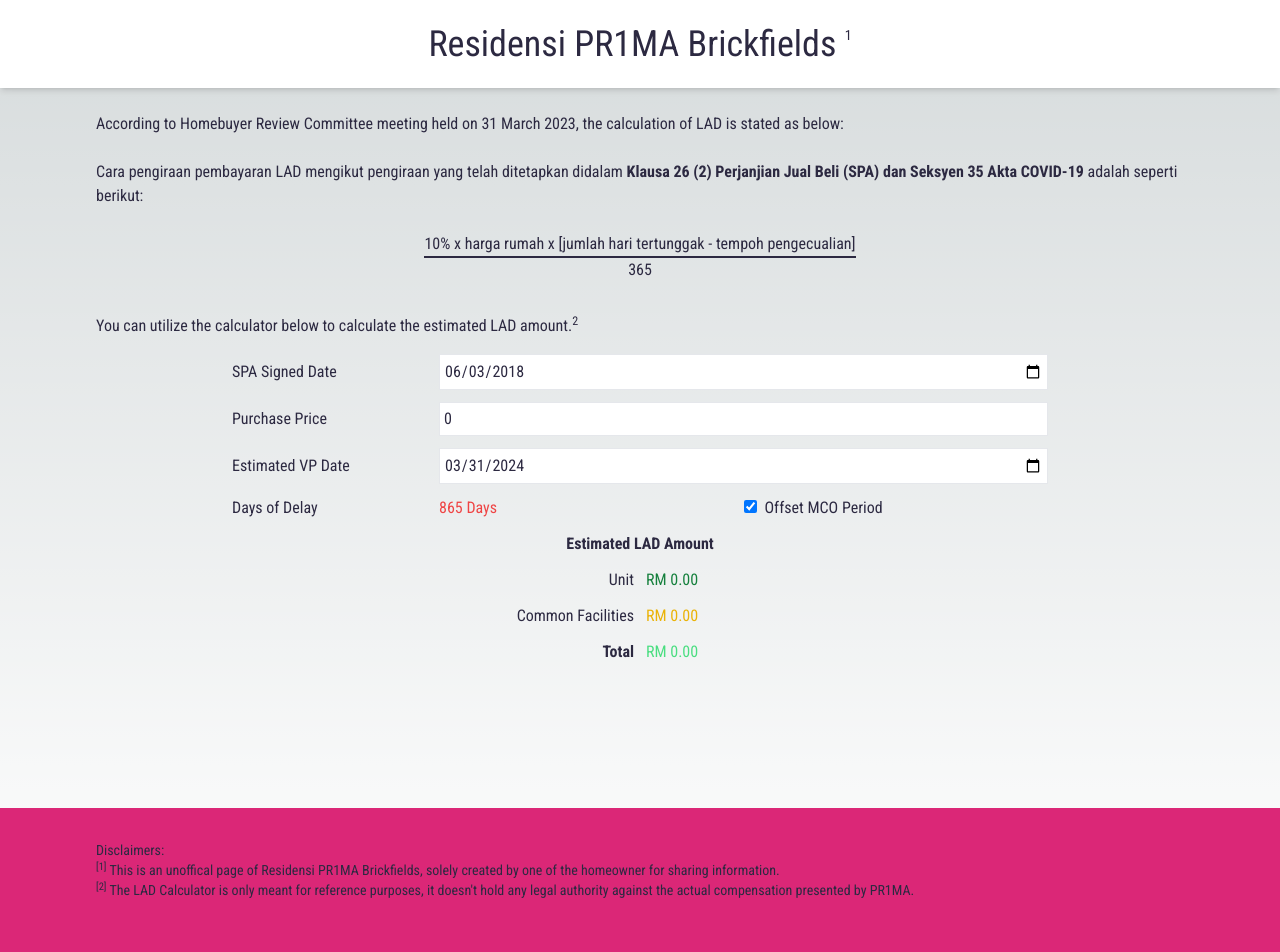
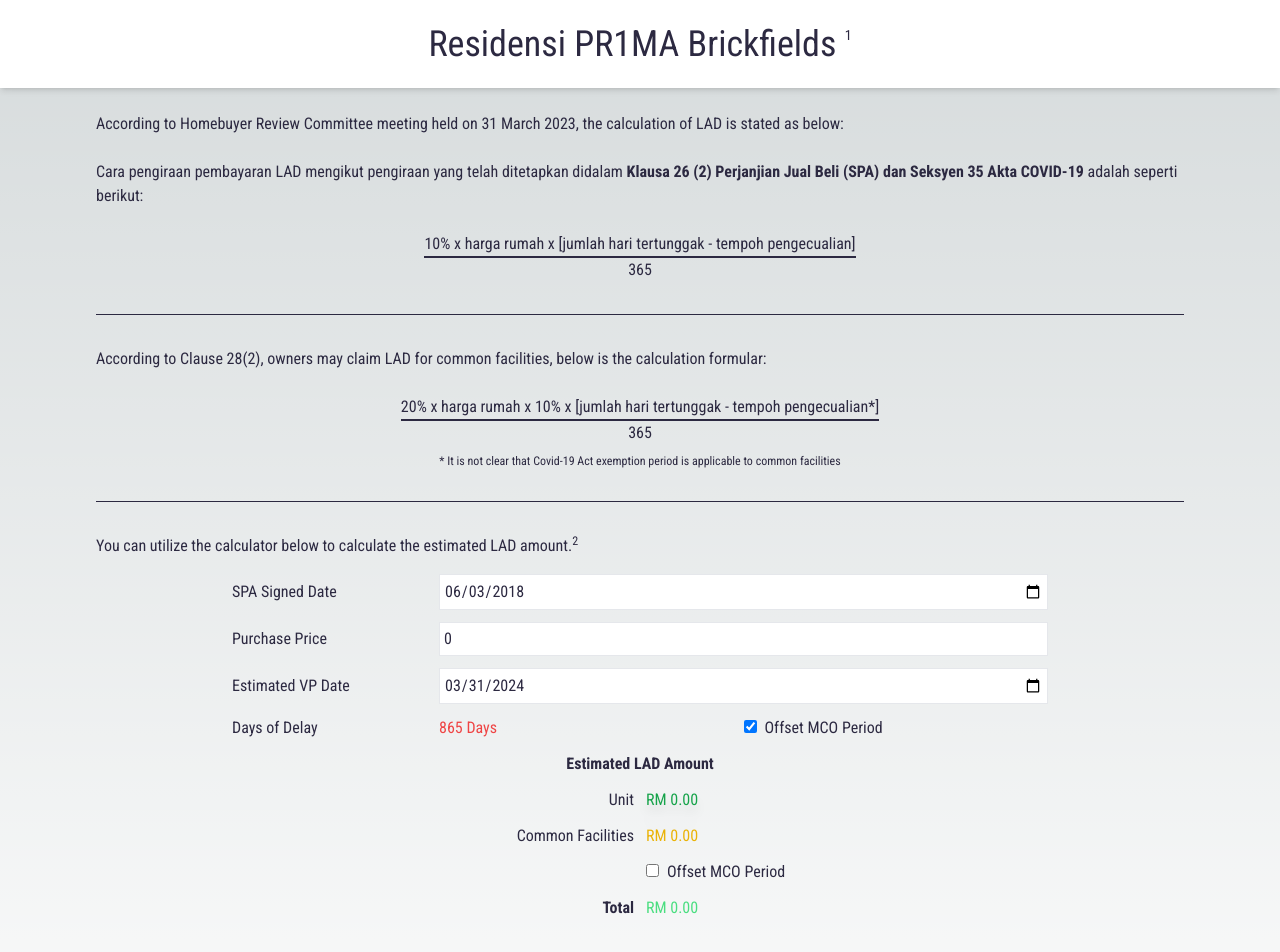
Before and after one commit to bryantung/pr1ma-brickfields, a Next.js app: page /pr1ma-brickfields/lad-calculator in a window 1280 px wide. Shown: the top 952 px of the page. Built offline with nearby package versions, Linux system fonts and the light colour scheme.

Commit message:
added option to include/exclude mco period for common facilities lad

```diff
--- a/app/lad-calculator/page.tsx
+++ b/app/lad-calculator/page.tsx
@@ -16,6 +16,7 @@ export default function LADCalculator() {
   const [showMCOOffset, setShowMCOOffset] = useState<boolean>(true);
   const [ladUnitAmount, setLADUnitAmount] = useState<number>(0);
   const [ladCFAmount, setLADCFAmount] = useState<number>(0);
+  const [mcoOffsetLAD, setMCOOffsetLAD] = useState<boolean>(false);
 
   const getDelayInDays = (withMCO: boolean): number => {
     const spaDeliveryDate = moment(spaDate).add(36, "month");
@@ -30,12 +31,12 @@ export default function LADCalculator() {
     }
 
     const getCFLADAmount = (): number => {
-      return (cfLADPercentage * purchaseAmount * unitLADPercentage * getDelayInDays(true)) / 365;
+      return (cfLADPercentage * purchaseAmount * unitLADPercentage * getDelayInDays(mcoOffsetLAD)) / 365;
     }
 
     setLADUnitAmount(getUnitLADAmount());
     setLADCFAmount(getCFLADAmount());
-  }, [spaDate, estimatedVP, purchaseAmount, getDelayInDays, setLADUnitAmount, setLADCFAmount]);
+  }, [spaDate, estimatedVP, purchaseAmount, mcoOffsetLAD, getDelayInDays, setLADUnitAmount, setLADCFAmount]);
 
   return (
     <main className="flex flex-col grow container mx-auto px-8 pb-16 md:px-24 md:pb-36">
@@ -48,7 +49,17 @@ export default function LADCalculator() {
         <div className="border border-brickfields dark:border-white" />
         <div>365</div>
       </div>
-      <div className="calculator mt-8">
+      <hr className="my-8 border-brickfields dark:border-inherit" />
+      <p>According to Clause 28(2), owners may claim LAD for common facilities, below is the calculation formular:</p>
+      <br />
+      <div className="inline-block text-center self-center">
+        <div>20% x harga rumah x 10% x [jumlah hari tertunggak - tempoh pengecualian*]</div>
+        <div className="border border-brickfields dark:border-white" />
+        <div>365</div>
+        <sub>* It is not clear that Covid-19 Act exemption period is applicable to common facilities</sub>
+      </div>
+      <hr className="my-8 border-brickfields dark:border-inherit" />
+      <div className="calculator">
         <p className="mb-4">You can utilize the calculator below to calculate the estimated LAD amount.<sup>2</sup></p>
         <div className="grid grid-cols-4 gap-3 items-center md:w-3/4 mx-auto">
           <label htmlFor="spa-date">SPA Signed Date</label>
@@ -80,9 +91,9 @@ export default function LADCalculator() {
           <label>Days of Delay</label>
           <div className="grid grid-cols-2 col-span-3">
             <span className="text-red-500">{getDelayInDays(showMCOOffset)} Days</span>
-            <label htmlFor="mco-offset">
+            <label htmlFor="mco-offset-delay">
               <input
-                id="mco-offset"
+                id="mco-offset-delay"
                 className="mr-2"
                 type="checkbox"
                 defaultChecked={showMCOOffset}
@@ -93,9 +104,21 @@ export default function LADCalculator() {
           </div>
           <div className="col-span-4 text-center font-bold">Estimated LAD Amount</div>
           <div className="col-span-2 text-right">Unit</div>
-          <div className="col-span-2 text-green-700">RM {ladUnitAmount.toFixed(2)}</div>
+          <div className="col-span-2 text-green-600 drop-shadow-xl">RM {ladUnitAmount.toFixed(2)}</div>
           <div className="col-span-2 text-right">Common Facilities</div>
           <div className="col-span-2 text-yellow-500">RM {ladCFAmount.toFixed(2)}</div>
+          <div className="grid grids-cols-4 col-start-3">
+          <label htmlFor="mco-offset-lad">
+              <input
+                id="mco-offset-lad"
+                className="mr-2"
+                type="checkbox"
+                defaultChecked={mcoOffsetLAD}
+                onChange={(event: ChangeEvent<HTMLInputElement>) => setMCOOffsetLAD(event.target.checked)}
+              />
+              Offset MCO Period
+            </label>
+          </div>
           <div className="col-span-2 text-right font-bold">Total</div>
           <div className="col-span-2 text-green-400">RM {(ladUnitAmount + ladCFAmount).toFixed(2)}</div>
         </div>
--- a/app/layout.tsx
+++ b/app/layout.tsx
@@ -25,16 +25,18 @@ export default function RootLayout({
   return (
     <html lang="en">
       <body className={layoutClasses}>
-        <h1 className={`text-center text-4xl py-6 shadow-md sticky top-0 grow-0 mb-6 bg-white dark:bg-brickfields`}>
-          Residensi PR1MA Brickfields <sup className="text-sm -top-4">1</sup>
-        </h1>
+        <header className={`py-6 shadow-md sticky top-0 grow-0 mb-6 bg-white dark:bg-brickfields z-10`}>
+          <h1 className={`text-center text-4xl`}>
+            Residensi PR1MA Brickfields <sup className="text-sm -top-4">1</sup>
+          </h1>
+        </header>
         {children}
-        <footer className="bg-pink-600 min-h-36 grow-0 p-8 md:px-24">
+        <footer className="bg-brickfields dark:bg-pink-600 text-white min-h-36 grow-0 p-8 md:px-24">
           <div className="text-sm">
             Disclaimers:<br />
             <sup>[1]</sup> This is an unoffical page of Residensi PR1MA Brickfields, solely created by one of the homeowner for sharing information.
             <br />
-            <sup>[2]</sup> The LAD Calculator is only meant for reference purposes, it doesn't hold any legal authority against the actual compensation presented by PR1MA.
+            <sup>[2]</sup> The LAD Calculator is only for reference purposes, it doesn't hold any legal authority against the actual compensation presented by PR1MA.
           </div>
         </footer>
       </body>
```
